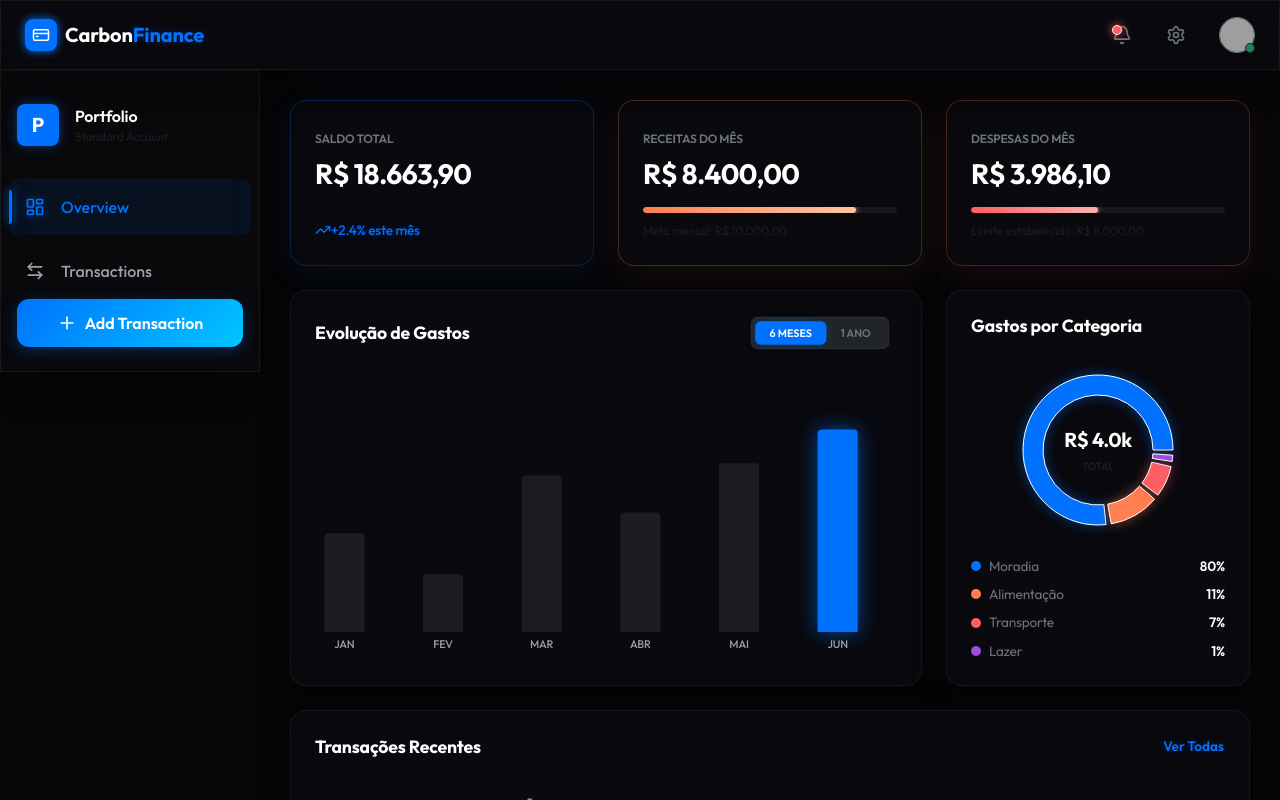
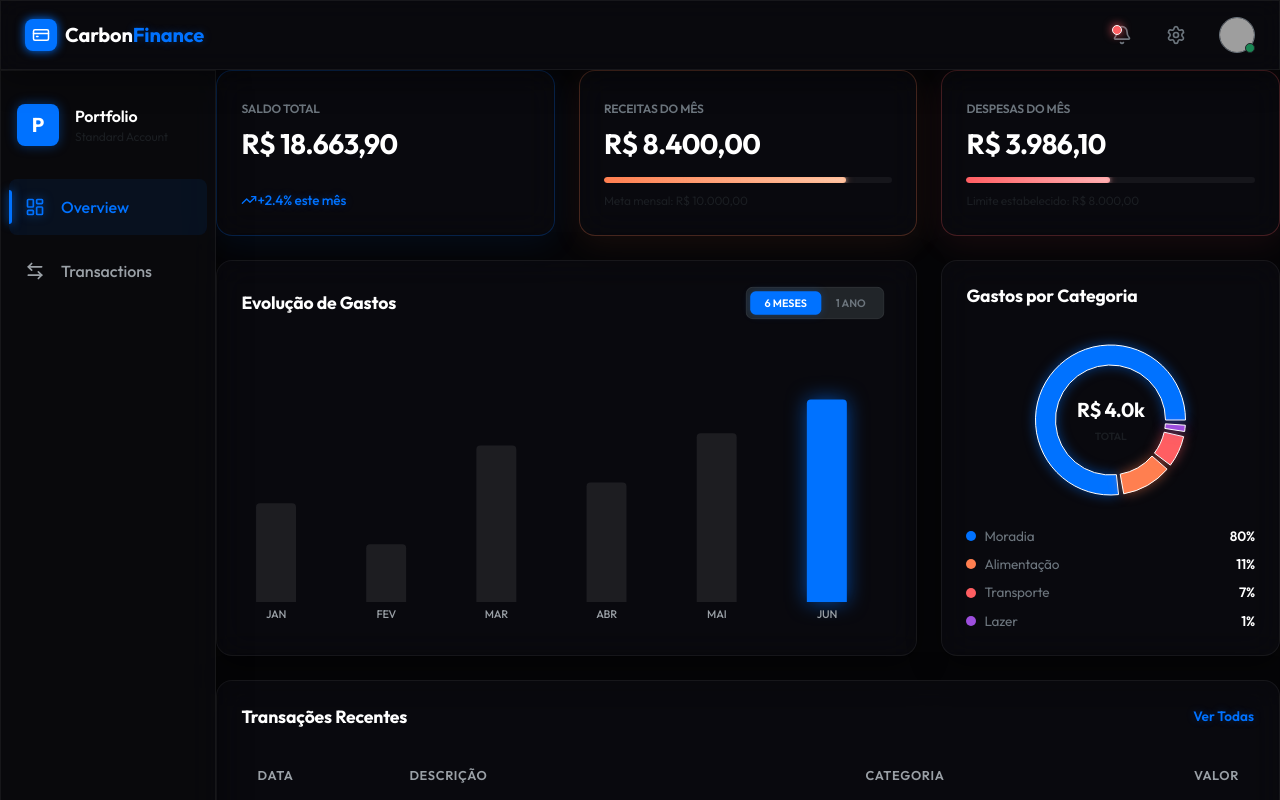
Before and after one commit to AtylaDaSilva/compass, a Next.js app: page / in a window 1280 px wide. Shown: the top 800 px of the page. Built offline with nearby package versions, Linux system fonts and the light colour scheme; grey boxes are pictures that could not be loaded.

Commit message:
chore: restructured app layout

```diff
--- a/src/app/globals.css
+++ b/src/app/globals.css
@@ -228,8 +228,8 @@ body {
 
 .main-layout {
   display: flex;
-  flex: 1;
-  position: relative;
+  /* flex: 1;
+  position: relative; */
 }
 
 .sidebar-container {
@@ -243,10 +243,10 @@ body {
 }
 
 .content-container {
-  flex: 1;
-  padding: 30px;
+  display: flex;
+  flex-grow: 1;
   transition: all 0.3s ease;
-  overflow-y: auto;
+  overflow-x: hidden;
 }
 
 /* Glass table */
--- a/src/app/layout.tsx
+++ b/src/app/layout.tsx
@@ -2,7 +2,7 @@ import type { Metadata } from "next";
 import { Outfit } from "next/font/google";
 
 // * Components
-import { Navbar } from "@/components";
+import { Navbar, Footer } from "@/components";
 
 // * Styles
 import "bootstrap/dist/css/bootstrap.min.css";
@@ -27,8 +27,11 @@ export default function RootLayout({
   return (
     <html lang="pt-BR" className={outfit.variable}>
       <body style={{ backgroundColor: "#060608" }}>
-        <Navbar />
-        {children}
+        <div className="app-container">
+          <Navbar />
+          {children}
+          <Footer />
+        </div>
       </body>
     </html>
   );
--- a/src/app/page.tsx
+++ b/src/app/page.tsx
@@ -1,132 +1,41 @@
 "use client";
 
 import { useState, useEffect } from "react";
-import { Sidebar, Dashboard, Footer } from "@/components";
+import { Sidebar, Dashboard, MainContent } from "@/components";
 import { AddTransactionModal } from "@/components/modals";
-import { ArrowLeftRight } from "lucide-react";
 import { ReactState } from "@/state";
 
 // * Types/Interfaces
 import { ITransaction } from "@/types";
 
 import { getTransactions } from "@/api/transactions";
-import { getDashboardConfig } from "@/api/dashboard";
 
 export default function Home() {
-  const sidebarOpen = new ReactState(useState<boolean>(true));
+
   const activeTab = new ReactState(useState<string>("overview"));
   const isAddModalOpen = new ReactState(useState<boolean>(false));
-
   const transactions = new ReactState(useState<ITransaction[]>([]));
-  const [dashboardConfig, setDashboardConfig] = useState<{
-    baseBalance: number;
-    chartData: { name: string; value: number; active: boolean }[];
-    juneBaseExpense: number;
-  } | null>(null);
 
   useEffect(() => {
     // Fetch transactions from REST API module
     getTransactions()
       .then(data => transactions.setState(data))
       .catch(err => console.error("Error fetching transactions:", err));
-
-    // Fetch dashboard config from REST API module
-    getDashboardConfig()
-      .then(data => setDashboardConfig(data))
-      .catch(err => console.error("Error fetching dashboard config:", err));
   }, []);
 
-  const toggleSidebar = () => {
-    sidebarOpen.setState(!sidebarOpen.state);
-  };
-
-  // Render content based on active menu tab
-  const renderContent = () => {
-    switch (activeTab.state) {
-      case "overview":
-        return (
-          <Dashboard
-            transactions={transactions.state}
-            baseBalance={dashboardConfig?.baseBalance ?? 14250.00}
-            historicalChartData={dashboardConfig?.chartData ?? []}
-            juneBaseExpense={dashboardConfig?.juneBaseExpense ?? 934.30}
-            onOpenAddModal={() => isAddModalOpen.setState(true)}
-          />
-        );
-      case "transactions":
-        return (
-          <div className="glass-card w-100">
-            <div className="d-flex align-items-center justify-content-between mb-4">
-              <h4 className="text-white fw-bold m-0 d-flex align-items-center gap-2">
-                <ArrowLeftRight size={22} className="text-luminous-blue" />
-                Histórico Completo de Transações
-              </h4>
-              <button
-                onClick={() => isAddModalOpen.setState(true)}
-                className="btn glass-btn-blue btn-sm"
-              >
-                Nova Transação
-              </button>
-            </div>
-
-            <div className="table-responsive">
-              <table className="glass-table">
-                <thead>
-                  <tr>
-                    <th>Data</th>
-                    <th>Descrição</th>
-                    <th>Categoria</th>
-                    <th className="text-end">Valor</th>
-                  </tr>
-                </thead>
-                <tbody>
-                  {transactions.state.map((t) => {
-                    const isIncome = t.type === "income";
-                    const badgeClass = `badge-category badge-${t.category.toLowerCase().replace(/á/g, 'a').replace(/ã/g, 'a')}`;
-                    return (
-                      <tr key={t.id} className="table-row">
-                        <td>{t.date}</td>
-                        <td className="fw-semibold text-white">{t.description}</td>
-                        <td>
-                          <span className={badgeClass}>
-                            {t.category}
-                          </span>
-                        </td>
-                        <td className={`text-end fw-bold ${isIncome ? "text-luminous-green" : "text-luminous-pink"}`}>
-                          {isIncome ? "+" : "-"} R$ {t.value.toLocaleString("pt-BR", { minimumFractionDigits: 2, maximumFractionDigits: 2 })}
-                        </td>
-                      </tr>
-                    );
-                  })}
-                </tbody>
-              </table>
-            </div>
-          </div>
-        );
-      default:
-        return null;  // TODO: Create 404 Page
-    }
-  };
-
   return (
-    <div className="app-container">
-      {/* Main Layout Area */}
-      <div className="main-layout">
-        {/* Collapsible Left Sidebar */}
+    <div className="main-layout">
+      <main className="content-container">
         <Sidebar
-          isOpen={sidebarOpen.state}
           activeTab={activeTab}
           onAddTransactionClick={() => isAddModalOpen.setState(true)}
+          />
+        <MainContent
+          activeTab={activeTab}
+          transactions={transactions}
+          isAddModalOpen={isAddModalOpen}
         />
-
-        {/* Content View Area */}
-        <main className="content-container">
-          {renderContent()}
-
-          {/* Footer inside content area */}
-          <Footer />
-        </main>
-      </div>
+      </main>
 
       {/* Modals/Dialogs */}
       <AddTransactionModal
--- a/src/components/Footer.tsx
+++ b/src/components/Footer.tsx
@@ -1,6 +1,6 @@
 export function Footer() {
     return (
-        <footer className="mt-5 pt-4 border-top border-dark d-flex flex-column flex-md-row justify-content-between align-items-center gap-3 text-muted" style={{ fontSize: "0.8rem", borderColor: "var(--border-glass) !important" }}>
+        <footer className="pt-4 border-top border-dark d-flex flex-column flex-md-row justify-content-between align-items-center gap-3 text-muted" style={{ fontSize: "0.8rem", borderColor: "var(--border-glass) !important" }}>
             <div className="d-flex align-items-center gap-1">
               <span className="fw-semibold text-secondary">Carbon Finance</span>{/*//! HARDCODED DATA */}
               <span>© 2026 Carbon Finance Enterprise</span> {/*//! HARDCODED DATA */}
--- /dev/null
+++ b/src/components/MainContent.tsx
@@ -0,0 +1,103 @@
+"use client"
+
+import { ReactState } from "@/state";
+import { useState, useEffect } from "react";
+import { ArrowLeftRight } from "lucide-react";
+
+// * Components
+import { Dashboard } from "@/components";
+
+// * Types
+import { ITransaction } from "@/types";
+
+// * API
+import { getDashboardConfig } from "@/api/dashboard";
+
+
+interface MainContentProps {
+  activeTab: ReactState<string>;
+  transactions: ReactState<ITransaction[]>;
+  isAddModalOpen: ReactState<boolean>;
+}
+
+export function MainContent({ activeTab, transactions, isAddModalOpen }: MainContentProps) {
+    const [dashboardConfig, setDashboardConfig] = useState<{
+        baseBalance: number;
+        chartData: { name: string; value: number; active: boolean }[];
+        juneBaseExpense: number;
+    } | null>(null);
+
+
+    useEffect(() => {
+        // Fetch dashboard config from REST API module
+        getDashboardConfig()
+            .then(data => setDashboardConfig(data))
+            .catch(err => console.error("Error fetching dashboard config:", err));
+        }, []);
+
+
+    switch (activeTab.state) {
+      case "overview":
+        return (
+          <Dashboard
+            transactions={transactions.state}
+            baseBalance={dashboardConfig?.baseBalance ?? 14250.00}
+            historicalChartData={dashboardConfig?.chartData ?? []}
+            juneBaseExpense={dashboardConfig?.juneBaseExpense ?? 934.30}
+            onOpenAddModal={() => isAddModalOpen.setState(true)}
+          />
+        );
+      case "transactions":
+        return (
+          <div className="glass-card w-100">
+            <div className="d-flex align-items-center justify-content-between mb-4">
+              <h4 className="text-white fw-bold m-0 d-flex align-items-center gap-2">
+                <ArrowLeftRight size={22} className="text-luminous-blue" />
+                Histórico Completo de Transações
+              </h4>
+              <button
+                onClick={() => isAddModalOpen.setState(true)}
+                className="btn glass-btn-blue btn-sm"
+              >
+                Nova Transação
+              </button>
+            </div>
+
+            <div className="table-responsive">
+              <table className="glass-table">
+                <thead>
+                  <tr>
+                    <th>Data</th>
+                    <th>Descrição</th>
+                    <th>Categoria</th>
+                    <th className="text-end">Valor</th>
+                  </tr>
+                </thead>
+                <tbody>
+                  {transactions.state.map((t) => {
+                    const isIncome = t.type === "income";
+                    const badgeClass = `badge-category badge-${t.category.toLowerCase().replace(/á/g, 'a').replace(/ã/g, 'a')}`;
+                    return (
+                      <tr key={t.id} className="table-row">
+                        <td>{t.date}</td>
+                        <td className="fw-semibold text-white">{t.description}</td>
+                        <td>
+                          <span className={badgeClass}>
+                            {t.category}
+                          </span>
+                        </td>
+                        <td className={`text-end fw-bold ${isIncome ? "text-luminous-green" : "text-luminous-pink"}`}>
+                          {isIncome ? "+" : "-"} R$ {t.value.toLocaleString("pt-BR", { minimumFractionDigits: 2, maximumFractionDigits: 2 })}
+                        </td>
+                      </tr>
+                    );
+                  })}
+                </tbody>
+              </table>
+            </div>
+          </div>
+        );
+      default:
+        return <></>;  // TODO: Create 404 Page
+    }
+}
--- a/src/components/Sidebar.tsx
+++ b/src/components/Sidebar.tsx
@@ -1,5 +1,6 @@
 "use client";
 
+import { useState } from "react";
 import { ReactState } from "@/state";
 import {
   LayoutDashboard,
@@ -8,20 +9,25 @@ import {
 } from "lucide-react";
 
 interface SidebarProps {
-  isOpen: boolean;
   activeTab: ReactState<string>;
   onAddTransactionClick: () => void;
 }
 
-export default function Sidebar({ isOpen, activeTab, onAddTransactionClick }: SidebarProps) {
+export default function Sidebar({ activeTab, onAddTransactionClick }: SidebarProps) {
   const menuItems = [
     { id: "overview", label: "Overview", icon: LayoutDashboard },
     { id: "transactions", label: "Transactions", icon: ArrowLeftRight },
   ];
 
+  const sidebarOpen = new ReactState(useState<boolean>(true));
+
+  const toggleSidebar = () => {
+    sidebarOpen.setState(!sidebarOpen.state);
+  };
+
   return (
     <aside
-      className={`sidebar-container glass-panel h-100 d-flex flex-column justify-content-between py-4 ${isOpen ? "" : "collapsed"}`}
+      className={`sidebar-container glass-panel h-100 d-flex flex-column justify-content-between py-4 ${sidebarOpen.state ? "" : "collapsed"}`}
       style={{
         backgroundColor: "rgba(10, 10, 14, 0.8)",
         backdropFilter: "blur(20px)",
@@ -31,7 +37,7 @@ export default function Sidebar({ isOpen, activeTab, onAddTransactionClick }: Si
     >
       <div>
         {/* Profile Info */}
-        <div className={`px-3 mb-4 d-flex align-items-center ${isOpen ? "gap-3" : "justify-content-center"}`} style={{ height: "60px" }}>
+        <div className={`px-3 mb-4 d-flex align-items-center ${sidebarOpen.state ? "gap-3" : "justify-content-center"}`} style={{ height: "60px" }}>
           <div
             className="rounded-3 bg-glow-blue d-flex align-items-center justify-content-center text-white fw-bold fs-5"
             style={{
@@ -43,7 +49,7 @@ export default function Sidebar({ isOpen, activeTab, onAddTransactionClick }: Si
           >
             P
           </div>
-          {isOpen && (
+          {sidebarOpen.state && (
             <div className="d-flex flex-column" style={{ overflow: "hidden", whiteSpace: "nowrap" }}>
               <span className="text-white fw-semibold fs-6">Portfolio</span>
               <span className="text-muted" style={{ fontSize: "0.75rem" }}>Standard Account</span>
@@ -60,14 +66,14 @@ export default function Sidebar({ isOpen, activeTab, onAddTransactionClick }: Si
               <li key={item.id} className="nav-item">
                 <button
                   onClick={() => activeTab.setState(item.id)}
-                  className={`nav-link w-100 d-flex align-items-center border-0 text-start py-3 px-3 position-relative ${isOpen ? "gap-3 rounded-3" : "justify-content-center rounded-circle"}`}
+                  className={`nav-link w-100 d-flex align-items-center border-0 text-start py-3 px-3 position-relative ${sidebarOpen.state ? "gap-3 rounded-3" : "justify-content-center rounded-circle"}`}
                   style={{
                     backgroundColor: isActive ? "rgba(0, 114, 255, 0.08)" : "transparent",
                     color: isActive ? "var(--luminous-blue)" : "var(--text-secondary)",
                     transition: "all 0.2s ease",
                     cursor: "pointer"
                   }}
-                  title={!isOpen ? item.label : undefined}
+                  title={!sidebarOpen.state ? item.label : undefined}
                 >
                   <IconComponent
                     size={20}
@@ -76,7 +82,7 @@ export default function Sidebar({ isOpen, activeTab, onAddTransactionClick }: Si
                       filter: isActive ? "drop-shadow(0 0 5px rgba(0, 114, 255, 0.5))" : "none"
                     }}
                   />
-                  {isOpen && <span className="fw-medium">{item.label}</span>}
+                  {sidebarOpen.state && <span className="fw-medium">{item.label}</span>}
 
                   {/* Left border active indicator */}
                   {isActive && (
@@ -99,23 +105,6 @@ export default function Sidebar({ isOpen, activeTab, onAddTransactionClick }: Si
           })}
         </ul>
       </div>
-
-      {/* Action Button at bottom */}
-      <div className="px-3">
-        <button
-          onClick={onAddTransactionClick}
-          className={`btn glass-btn-blue w-100 d-flex align-items-center justify-content-center ${isOpen ? "gap-2" : "p-0 rounded-circle"}`}
-          style={{
-            height: isOpen ? "48px" : "48px",
-            width: isOpen ? "100%" : "48px",
-            margin: isOpen ? "0" : "0 auto"
-          }}
-          title="Nova Transação"
-        >
-          <Plus size={20} className="text-white" />
-          {isOpen && <span>Add Transaction</span>}
-        </button>
-      </div>
     </aside>
   );
 }
--- a/src/components/index.ts
+++ b/src/components/index.ts
@@ -1,5 +1,6 @@
 import Navbar from "@/components/Navbar";
 import Sidebar from "@/components/Sidebar";
+import { MainContent } from "./MainContent";
 import Dashboard from "@/components/Dashboard";
 import { Footer } from "./Footer";
 
@@ -8,4 +9,5 @@ export {
     Sidebar,
     Dashboard,
     Footer,
+    MainContent,
 }
```
